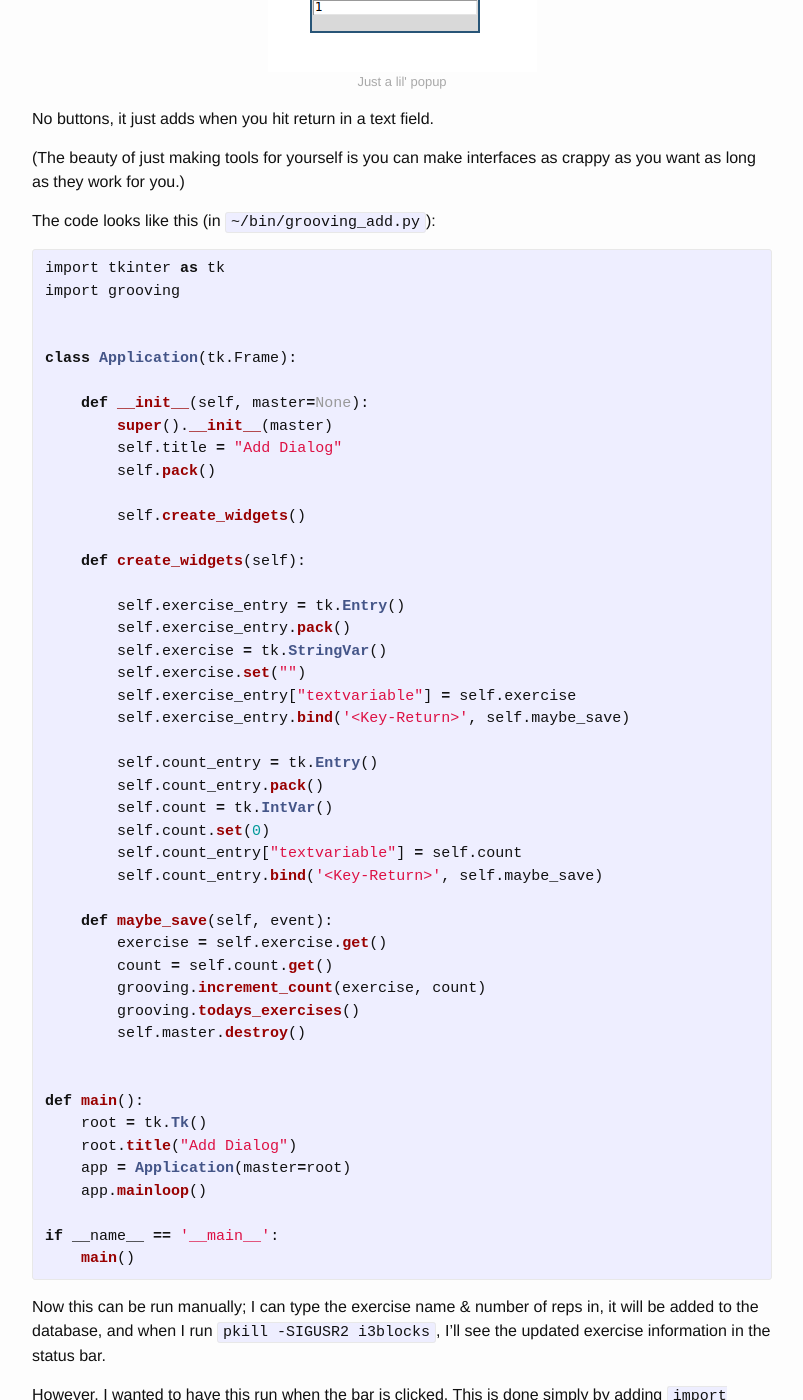
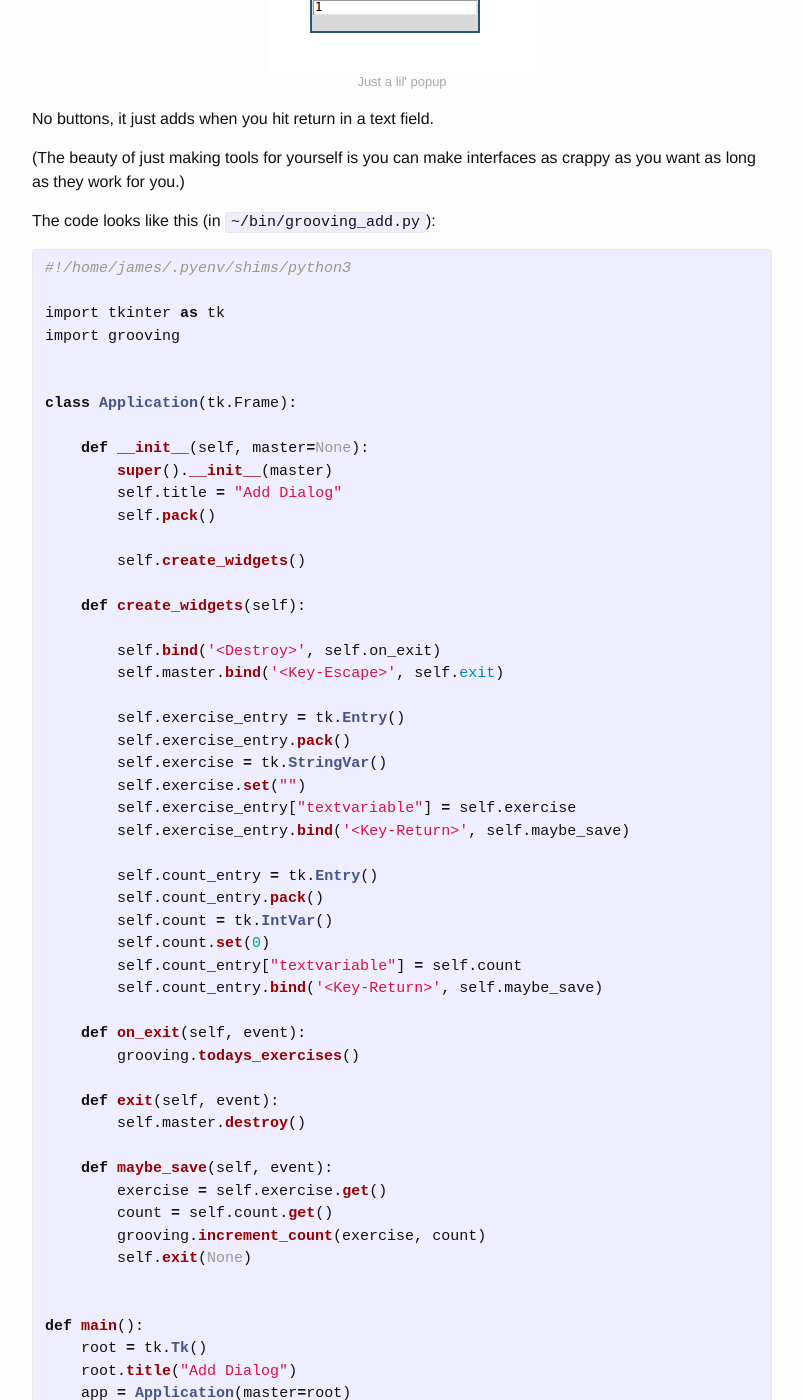
Before and after one commit to jamesnvc/occasionallycogent, a Jekyll site: the page built from _posts/2016-12-02-greasing-the-groove.md, in a window 1280 px wide and 1400 px high, scrolled down 3429 px. Shown: the whole window, without its empty margins (238-1041 px from the left). Built offline with Jekyll 4.4.1, drawn with Linux system fonts in a browser that asks for light colours.

Commit message:
Update code example

```diff
--- a/_posts/2016-12-02-greasing-the-groove.md
+++ b/_posts/2016-12-02-greasing-the-groove.md
@@ -135,6 +135,8 @@ No buttons, it just adds when you hit return in a text field.
 The code looks like this (in `~/bin/grooving_add.py`):
 
 {% highlight python %}
+#!/home/james/.pyenv/shims/python3
+
 import tkinter as tk
 import grooving
 
@@ -150,6 +152,9 @@ class Application(tk.Frame):
 
     def create_widgets(self):
 
+        self.bind('<Destroy>', self.on_exit)
+        self.master.bind('<Key-Escape>', self.exit)
+
         self.exercise_entry = tk.Entry()
         self.exercise_entry.pack()
         self.exercise = tk.StringVar()
@@ -164,12 +169,17 @@ class Application(tk.Frame):
         self.count_entry["textvariable"] = self.count
         self.count_entry.bind('<Key-Return>', self.maybe_save)
 
+    def on_exit(self, event):
+        grooving.todays_exercises()
+
+    def exit(self, event):
+        self.master.destroy()
+
     def maybe_save(self, event):
         exercise = self.exercise.get()
         count = self.count.get()
         grooving.increment_count(exercise, count)
-        grooving.todays_exercises()
-        self.master.destroy()
+        self.exit(None)
 
 
 def main():
```
